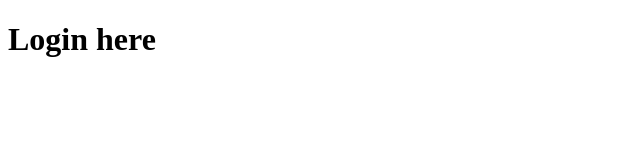
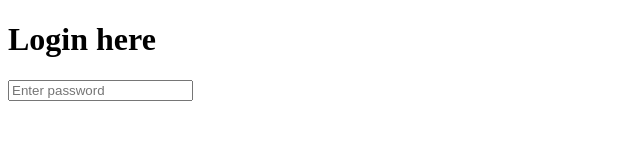
Before and after one commit to apeksha0304/first-app, a plain HTML site: page login.html in a window 1280 px wide. Shown: the whole page, without its empty margins (0-640 px from the left). Drawn offline with Linux system fonts and the light colour scheme.

Commit message:
dev1:login page input password commit

```diff
--- a/login.html
+++ b/login.html
@@ -7,5 +7,6 @@
 </head>
 <body>
     <h1>Login here</h1>
+    <input type="password" placeholder="Enter password"/>
 </body>
 </html>
```
